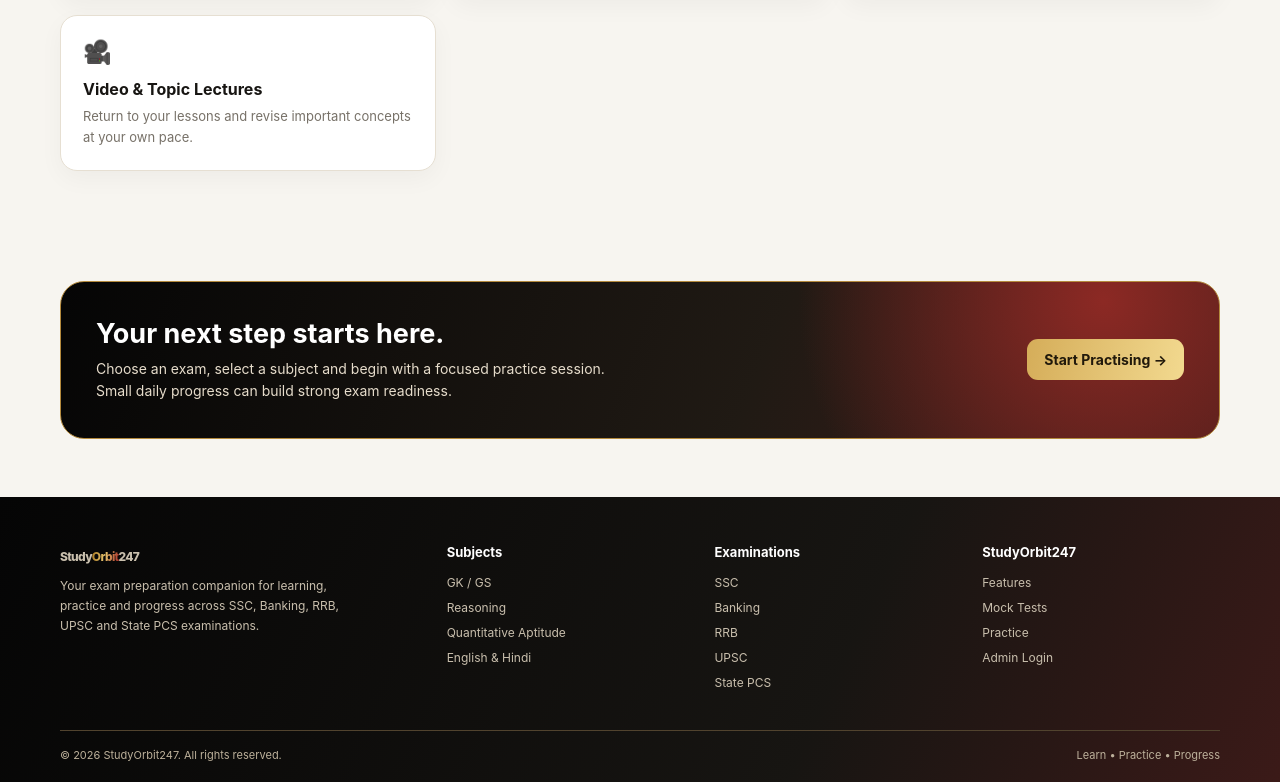
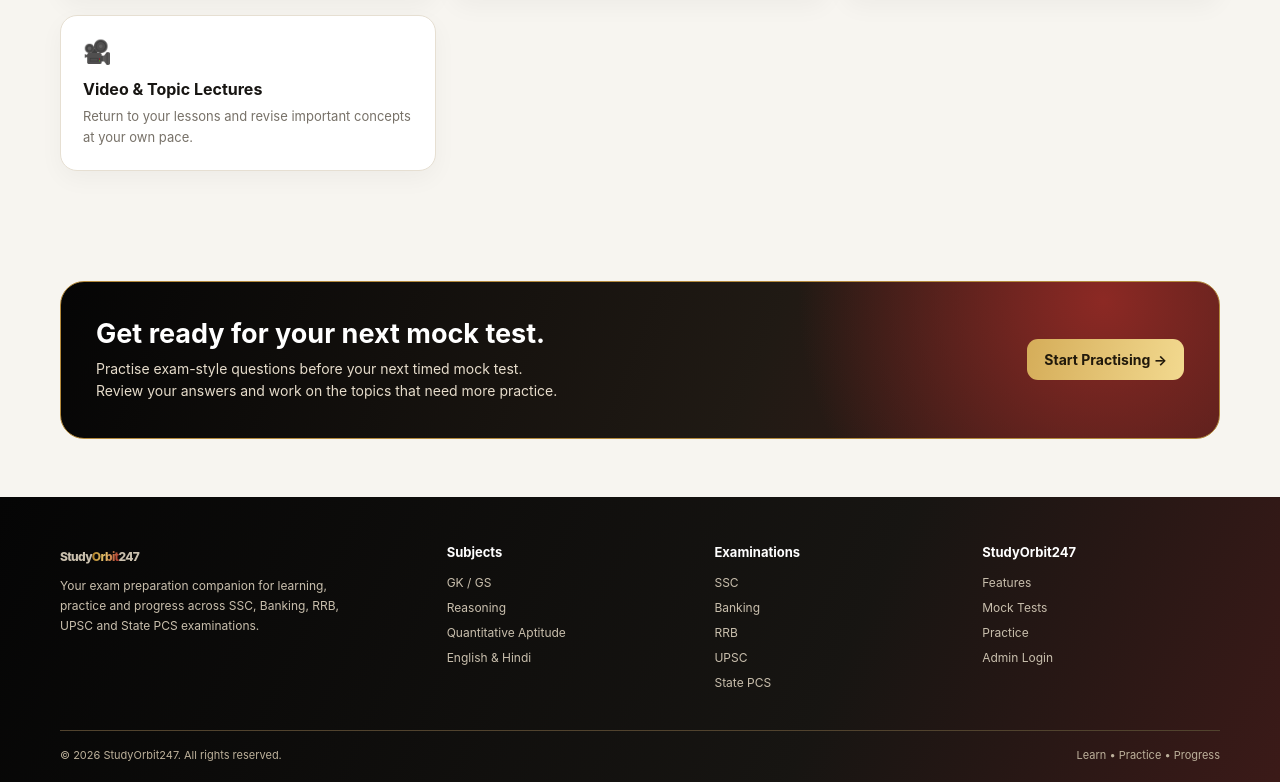
Before and after one commit to nextgenwebapps/studyorbit247, a React (Vite) app: page / in a window 1280 px wide. Shown: the part 2773-3555 px from the top of the page. Built offline with nearby package versions, Linux system fonts and the light colour scheme.

Commit message:
Focus homepage bottom card copy on mock test preparation

```diff
--- a/react-app/src/pages/home/Practice.jsx
+++ b/react-app/src/pages/home/Practice.jsx
@@ -4,11 +4,10 @@ export default function Practice() {
       <div className="container">
         <div className="practice">
           <div>
-            <h2>Your next step starts here.</h2>
+            <h2>Get ready for your next mock test.</h2>
             <p>
-              Choose an exam, select a subject and begin with a focused practice
-              session.<br />
-              Small daily progress can build strong exam readiness.
+              Practise exam-style questions before your next timed mock test.<br />
+              Review your answers and work on the topics that need more practice.
             </p>
           </div>
           <a className="btn" href="practice/">Start Practising →</a>
```
